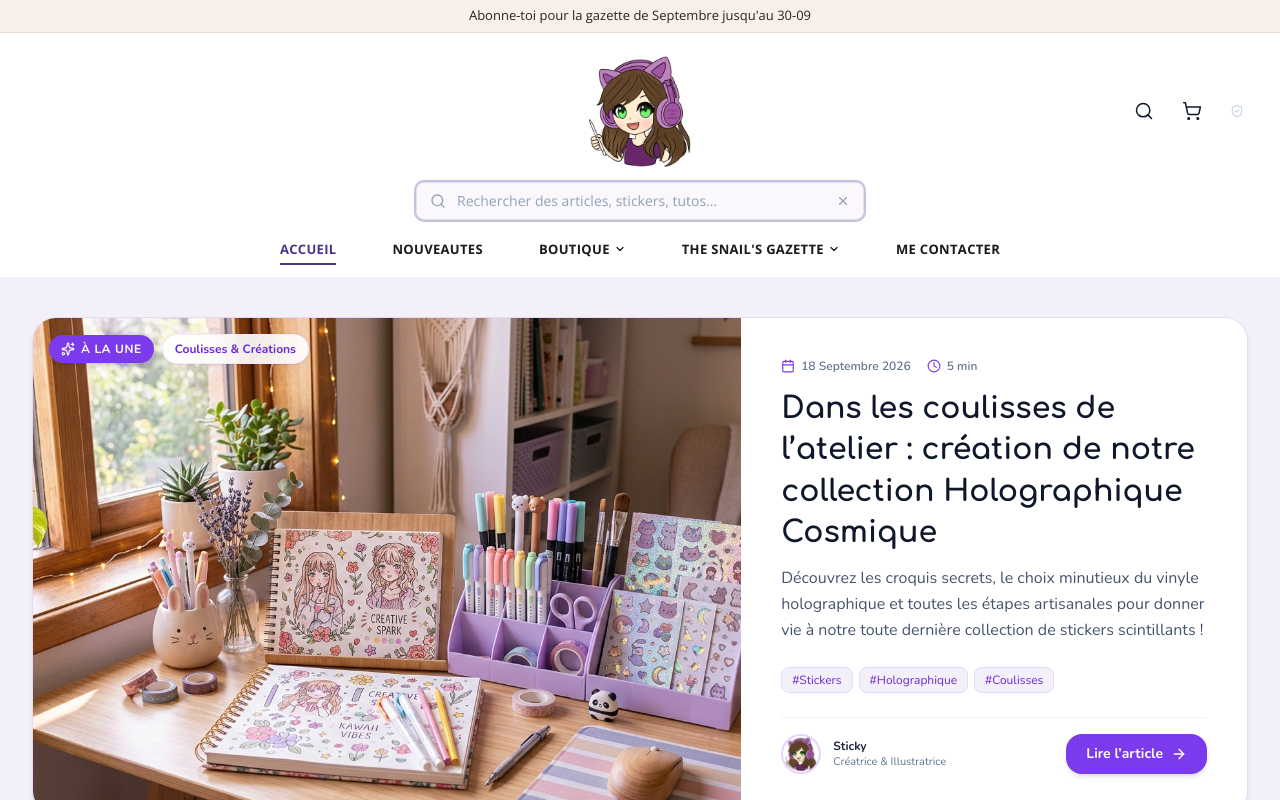
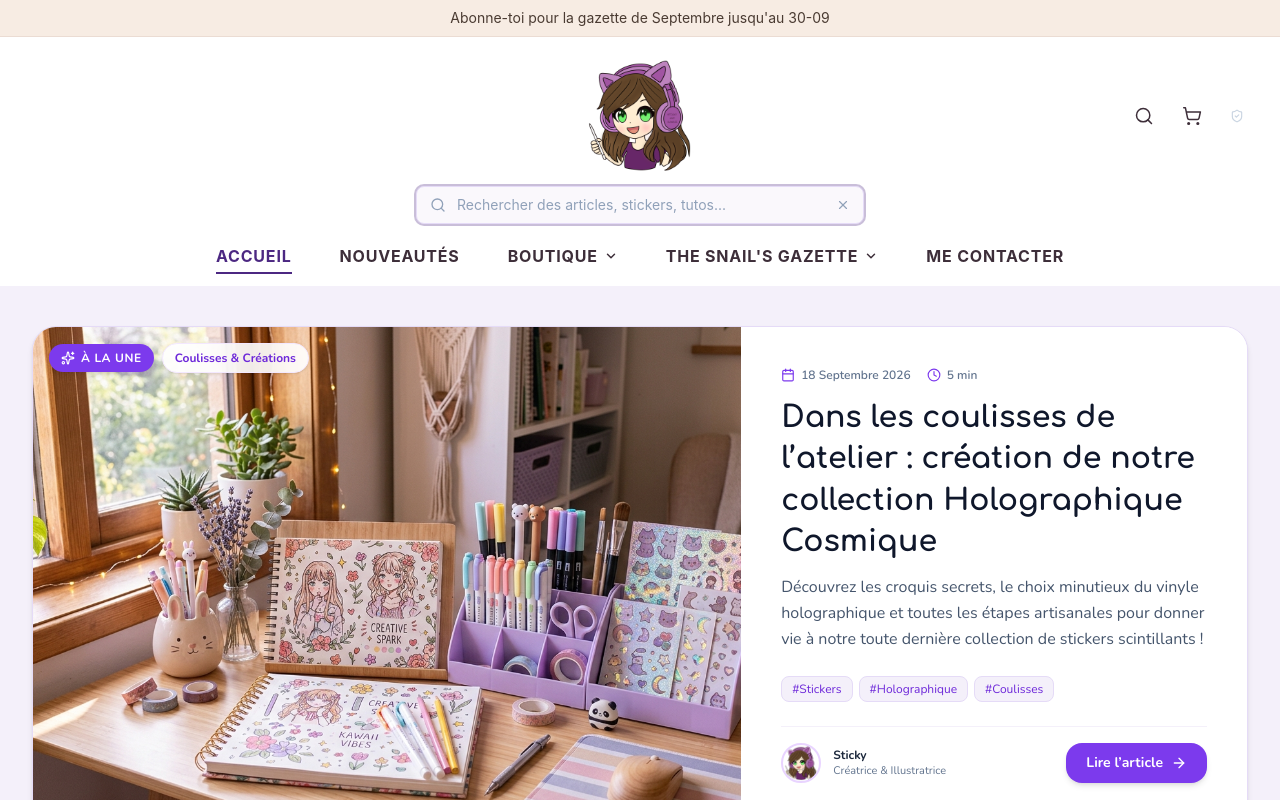
Before and after one commit to stickyandkawaii-arch/blog, a React (Vite) app: page / in a window 1280 px wide. Both pictures are taken after a click on the button 1144 px from the left and 111 px from the top of the page. Shown: the top 800 px of the page. Built offline with nearby package versions, Linux system fonts and the light colour scheme.

Commit message:
style: update design system colors and typography
Refined color palette for better consistency and updated base font settings to standard sans-serif stacks.

```diff
--- a/src/components/Header.tsx
+++ b/src/components/Header.tsx
@@ -73,7 +73,7 @@ export const Header: React.FC<HeaderProps> = ({
   return (
     <header
       id="main-header"
-      className="bg-white sticky top-0 z-30 transition-all font-['Open_Sans',sans-serif]"
+      className="bg-white sticky top-0 z-30 transition-all font-sans"
     >
       <div className="w-full max-w-7xl mx-auto px-4 sm:px-6 lg:px-8">
 
@@ -84,7 +84,7 @@ export const Header: React.FC<HeaderProps> = ({
           <div className="flex items-center w-28">
             <button
               onClick={onOpenSidebar}
-              className="lg:hidden p-2 rounded-lg text-slate-800 hover:text-[#4a348b] hover:bg-[#f8efe8] transition-colors cursor-pointer"
+              className="lg:hidden p-2 rounded-lg text-[#3D2E39] hover:text-[#4C2882] hover:bg-[#F7ECE3] transition-colors cursor-pointer"
               aria-label="Ouvrir le menu mobile"
               title="Menu"
             >
@@ -110,14 +110,14 @@ export const Header: React.FC<HeaderProps> = ({
             </button>
           </div>
 
-          {/* Right Action Icons: Search & Cart (Identical to screenshot) */}
+          {/* Right Action Icons: Search & Cart */}
           <div className="flex items-center justify-end gap-4 sm:gap-5 w-28">
 
             {/* Search Icon */}
             <button
               id="header-search-icon-btn"
               onClick={handleToggleSearch}
-              className="p-1 text-slate-900 hover:text-[#4a348b] transition-colors cursor-pointer"
+              className="p-1 text-[#3D2E39] hover:text-[#4C2882] transition-colors cursor-pointer"
               aria-label="Rechercher"
               title="Rechercher dans le blog"
             >
@@ -130,7 +130,7 @@ export const Header: React.FC<HeaderProps> = ({
               href="https://stickyandkawaii.eu/produits"
               target="_blank"
               rel="noopener noreferrer"
-              className="p-1 text-slate-900 hover:text-[#4a348b] transition-colors cursor-pointer"
+              className="p-1 text-[#3D2E39] hover:text-[#4C2882] transition-colors cursor-pointer"
               aria-label="Panier boutique"
               title="Boutique Sticky and kawaii"
             >
@@ -142,13 +142,13 @@ export const Header: React.FC<HeaderProps> = ({
               onClick={onOpenAdmin}
               className={`p-1 rounded-md transition-colors cursor-pointer ${
                 isAdminLoggedIn
-                  ? 'text-[#4a348b] hover:bg-purple-50'
-                  : 'text-slate-300 hover:text-[#4a348b]'
+                  ? 'text-[#4C2882] hover:bg-purple-50'
+                  : 'text-slate-300 hover:text-[#4C2882]'
               }`}
               title={isAdminLoggedIn ? 'Espace Auteur Connecté' : 'Administration'}
             >
               {isAdminLoggedIn ? (
-                <PenLine className="w-3.5 h-3.5 text-[#4a348b]" />
+                <PenLine className="w-3.5 h-3.5 text-[#4C2882]" />
               ) : (
                 <ShieldCheck className="w-3.5 h-3.5" />
               )}
@@ -176,7 +176,7 @@ export const Header: React.FC<HeaderProps> = ({
                   });
                 }}
                 placeholder="Rechercher des articles, stickers, tutos..."
-                className="w-full pl-10 pr-9 py-2 rounded-lg bg-[#faf8fc] border border-[#e5dbf7] text-xs sm:text-sm text-slate-800 placeholder:text-slate-400 focus:outline-hidden focus:ring-2 focus:ring-[#4a348b]/30"
+                className="w-full pl-10 pr-9 py-2 rounded-lg bg-[#faf8fc] border border-[#e5dbf7] text-xs sm:text-sm text-[#3D2E39] placeholder:text-slate-400 focus:outline-hidden focus:ring-2 focus:ring-[#4C2882]/30"
               />
               <button
                 onClick={() => setIsSearchInputOpen(false)}
@@ -188,9 +188,9 @@ export const Header: React.FC<HeaderProps> = ({
           </div>
         )}
 
-        {/* Horizontal Navigation Menu (Exact layout, typography & links from user screenshot) */}
+        {/* Horizontal Navigation Menu (Exact layout, typography & links from user specifications) */}
         <nav className="pt-2 pb-3 overflow-x-auto no-scrollbar">
-          <ul className="flex items-center justify-center gap-6 sm:gap-8 md:gap-11 lg:gap-14 whitespace-nowrap text-[12.5px] sm:text-[13px] font-bold uppercase tracking-wider font-['Open_Sans',sans-serif]">
+          <ul className="flex items-center justify-center gap-6 sm:gap-8 md:gap-10 lg:gap-12 whitespace-nowrap text-sm sm:text-base font-bold uppercase tracking-[0.05em] font-sans">
 
             {/* 1. ACCUEIL (active purple link with bottom underline bar) */}
             <li className="relative">
@@ -198,7 +198,7 @@ export const Header: React.FC<HeaderProps> = ({
                 href="https://stickyandkawaii.eu/"
                 target="_blank"
                 rel="noopener noreferrer"
-                className="text-[#4a348b] pb-1.5 inline-block font-bold tracking-wide relative after:content-[''] after:absolute after:bottom-0 after:left-0 after:right-0 after:h-[2px] after:bg-[#4a348b]"
+                className="text-[#4C2882] pb-1.5 inline-block font-bold tracking-[0.05em] uppercase relative after:content-[''] after:absolute after:bottom-0 after:left-0 after:right-0 after:h-[2px] after:bg-[#4C2882]"
                 title="Accueil Sticky and kawaii"
               >
                 ACCUEIL
@@ -211,10 +211,10 @@ export const Header: React.FC<HeaderProps> = ({
                 href="https://stickyandkawaii.eu/produits?sortField=createdAt&sortDirection=desc&category=&page=1"
                 target="_blank"
                 rel="noopener noreferrer"
-                className="text-[#1a1a1a] hover:text-[#4a348b] pb-1.5 inline-block font-bold tracking-wide transition-colors"
+                className="text-[#3D2E39] hover:text-[#4C2882] pb-1.5 inline-block font-bold tracking-[0.05em] uppercase transition-colors"
                 title="Découvrir les nouveautés"
               >
-                NOUVEAUTES
+                NOUVEAUTÉS
               </a>
             </li>
 
@@ -225,22 +225,22 @@ export const Header: React.FC<HeaderProps> = ({
               onMouseEnter={() => setIsBoutiqueDropdownOpen(true)}
               onMouseLeave={() => setIsBoutiqueDropdownOpen(false)}
             >
-              <div className="flex items-center gap-1">
+              <div className="flex items-center gap-1.5">
                 <a
                   href="https://stickyandkawaii.eu/produits"
                   target="_blank"
                   rel="noopener noreferrer"
-                  className="text-[#1a1a1a] hover:text-[#4a348b] pb-1.5 font-bold tracking-wide transition-colors inline-block"
+                  className="text-[#3D2E39] hover:text-[#4C2882] pb-1.5 font-bold tracking-[0.05em] uppercase transition-colors inline-block"
                 >
                   BOUTIQUE
                 </a>
                 <button
                   type="button"
                   onClick={() => setIsBoutiqueDropdownOpen((prev) => !prev)}
-                  className="pb-1.5 text-[#1a1a1a] hover:text-[#4a348b] cursor-pointer flex items-center"
+                  className="pb-1.5 text-[#3D2E39] hover:text-[#4C2882] cursor-pointer flex items-center transition-colors"
                   aria-label="Menu Boutique"
                 >
-                  <ChevronDown className="w-3 h-3 stroke-[2.5]" />
+                  <ChevronDown className="w-3.5 h-3.5 stroke-[2.5]" />
                 </button>
               </div>
 
@@ -251,7 +251,7 @@ export const Header: React.FC<HeaderProps> = ({
                     href="https://stickyandkawaii.eu/produits"
                     target="_blank"
                     rel="noopener noreferrer"
-                    className="flex items-center justify-between px-3 py-2 rounded-md text-xs font-semibold text-slate-800 hover:bg-[#f8efe8] hover:text-[#4a348b] transition-colors"
+                    className="flex items-center justify-between px-3 py-2 rounded-md text-xs font-semibold text-[#3D2E39] hover:bg-[#F7ECE3] hover:text-[#4C2882] transition-colors"
                   >
                     <span>Tous les produits</span>
                     <ExternalLink className="w-3 h-3 text-slate-400" />
@@ -260,7 +260,7 @@ export const Header: React.FC<HeaderProps> = ({
                     href="https://stickyandkawaii.eu/produits?sortField=createdAt&sortDirection=desc&category=&page=1"
                     target="_blank"
                     rel="noopener noreferrer"
-                    className="flex items-center justify-between px-3 py-2 rounded-md text-xs font-semibold text-slate-800 hover:bg-[#f8efe8] hover:text-[#4a348b] transition-colors"
+                    className="flex items-center justify-between px-3 py-2 rounded-md text-xs font-semibold text-[#3D2E39] hover:bg-[#F7ECE3] hover:text-[#4C2882] transition-colors"
                   >
                     <span>Nouveautés</span>
                     <Sparkles className="w-3 h-3 text-amber-500" />
@@ -269,7 +269,7 @@ export const Header: React.FC<HeaderProps> = ({
                     href="https://stickyandkawaii.eu/produits"
                     target="_blank"
                     rel="noopener noreferrer"
-                    className="flex items-center justify-between px-3 py-2 rounded-md text-xs font-semibold text-slate-800 hover:bg-[#f8efe8] hover:text-[#4a348b] transition-colors"
+                    className="flex items-center justify-between px-3 py-2 rounded-md text-xs font-semibold text-[#3D2E39] hover:bg-[#F7ECE3] hover:text-[#4C2882] transition-colors"
                   >
                     <span>Stickers & Papeterie</span>
                     <Heart className="w-3 h-3 text-pink-500" />
@@ -285,22 +285,22 @@ export const Header: React.FC<HeaderProps> = ({
               onMouseEnter={() => setIsGazetteDropdownOpen(true)}
               onMouseLeave={() => setIsGazetteDropdownOpen(false)}
             >
-              <div className="flex items-center gap-1">
+              <div className="flex items-center gap-1.5">
                 <a
                   href="https://www.patreon.com/Stickyandkawaii62"
                   target="_blank"
                   rel="noopener noreferrer"
-                  className="text-[#1a1a1a] hover:text-[#4a348b] pb-1.5 font-bold tracking-wide transition-colors inline-block"
+                  className="text-[#3D2E39] hover:text-[#4C2882] pb-1.5 font-bold tracking-[0.05em] uppercase transition-colors inline-block"
                 >
                   THE SNAIL'S GAZETTE
                 </a>
                 <button
                   type="button"
                   onClick={() => setIsGazetteDropdownOpen((prev) => !prev)}
-                  className="pb-1.5 text-[#1a1a1a] hover:text-[#4a348b] cursor-pointer flex items-center"
+                  className="pb-1.5 text-[#3D2E39] hover:text-[#4C2882] cursor-pointer flex items-center transition-colors"
                   aria-label="Menu The Snail's Gazette"
                 >
-                  <ChevronDown className="w-3 h-3 stroke-[2.5]" />
+                  <ChevronDown className="w-3.5 h-3.5 stroke-[2.5]" />
                 </button>
               </div>
 
@@ -312,7 +312,7 @@ export const Header: React.FC<HeaderProps> = ({
                     href="https://www.patreon.com/Stickyandkawaii62"
                     target="_blank"
                     rel="noopener noreferrer"
-                    className="flex items-center gap-2.5 px-3 py-2 rounded-md text-xs font-semibold text-slate-800 hover:bg-[#f8efe8] hover:text-[#4a348b] transition-colors"
+                    className="flex items-center gap-2.5 px-3 py-2 rounded-md text-xs font-semibold text-[#3D2E39] hover:bg-[#F7ECE3] hover:text-[#4C2882] transition-colors"
                   >
                     <Heart className="w-3.5 h-3.5 text-pink-500 shrink-0" />
                     <span>S'abonner</span>
@@ -324,7 +324,7 @@ export const Header: React.FC<HeaderProps> = ({
                     href="https://jeux.stickyandkawaii.eu/"
                     target="_blank"
                     rel="noopener noreferrer"
-                    className="flex items-center gap-2.5 px-3 py-2 rounded-md text-xs font-semibold text-slate-800 hover:bg-[#f8efe8] hover:text-[#4a348b] transition-colors"
+                    className="flex items-center gap-2.5 px-3 py-2 rounded-md text-xs font-semibold text-[#3D2E39] hover:bg-[#F7ECE3] hover:text-[#4C2882] transition-colors"
                   >
                     <Gamepad2 className="w-3.5 h-3.5 text-indigo-500 shrink-0" />
                     <span>Salle de jeux</span>
@@ -336,7 +336,7 @@ export const Header: React.FC<HeaderProps> = ({
                     href="https://stickyandkawaii.eu/contact"
                     target="_blank"
                     rel="noopener noreferrer"
-                    className="flex items-center gap-2.5 px-3 py-2 rounded-md text-xs font-semibold text-slate-800 hover:bg-[#f8efe8] hover:text-[#4a348b] transition-colors"
+                    className="flex items-center gap-2.5 px-3 py-2 rounded-md text-xs font-semibold text-[#3D2E39] hover:bg-[#F7ECE3] hover:text-[#4C2882] transition-colors"
                   >
                     <Mail className="w-3.5 h-3.5 text-purple-500 shrink-0" />
                     <span>Me contacter</span>
@@ -352,7 +352,7 @@ export const Header: React.FC<HeaderProps> = ({
                 href="https://stickyandkawaii.eu/contact"
                 target="_blank"
                 rel="noopener noreferrer"
-                className="text-[#1a1a1a] hover:text-[#4a348b] pb-1.5 inline-block font-bold tracking-wide transition-colors"
+                className="text-[#3D2E39] hover:text-[#4C2882] pb-1.5 inline-block font-bold tracking-[0.05em] uppercase transition-colors"
                 title="Contacter Sticky and kawaii"
               >
                 ME CONTACTER
--- a/src/components/TopBanner.tsx
+++ b/src/components/TopBanner.tsx
@@ -4,7 +4,7 @@ export const TopBanner: React.FC = () => {
   return (
     <aside
       id="announcement-banner"
-      className="bg-[#f8efe8] text-[#2c2320] border-b border-[#ebdcd3] px-4 py-1.5 text-[12px] sm:text-[13px] font-['Open_Sans',sans-serif] font-normal tracking-normal text-center relative z-40"
+      className="bg-[#F7ECE3] text-[#4A3B32] border-b border-[#ebdcd3] px-4 py-2 text-xs sm:text-sm font-normal tracking-normal text-center relative z-40 font-sans"
     >
       <div className="max-w-7xl mx-auto flex items-center justify-center">
         <a
--- a/src/index.css
+++ b/src/index.css
@@ -2,9 +2,9 @@
 
 @layer base {
   body {
-    font-family: 'Open Sans', -apple-system, BlinkMacSystemFont, "Segoe UI", Roboto, sans-serif;
+    font-family: ui-sans-serif, system-ui, -apple-system, BlinkMacSystemFont, "Segoe UI", Roboto, "Helvetica Neue", Arial, sans-serif;
     background-color: #f4f0fa;
-    color: #332d42;
+    color: #3D2E39;
   }
 
   h1, h2, h3, h4, h5, h6, .font-heading {
```
Also changed, not shown: src/components/SidebarDrawer.tsx (+8 -8 lines).
